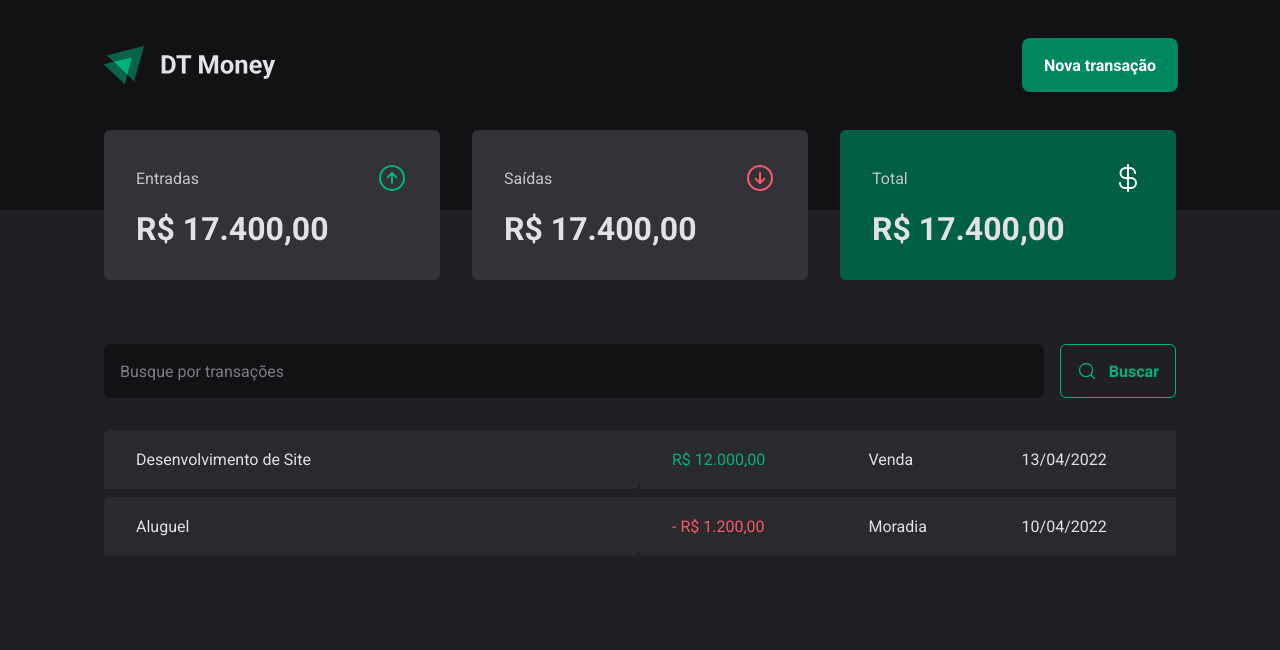
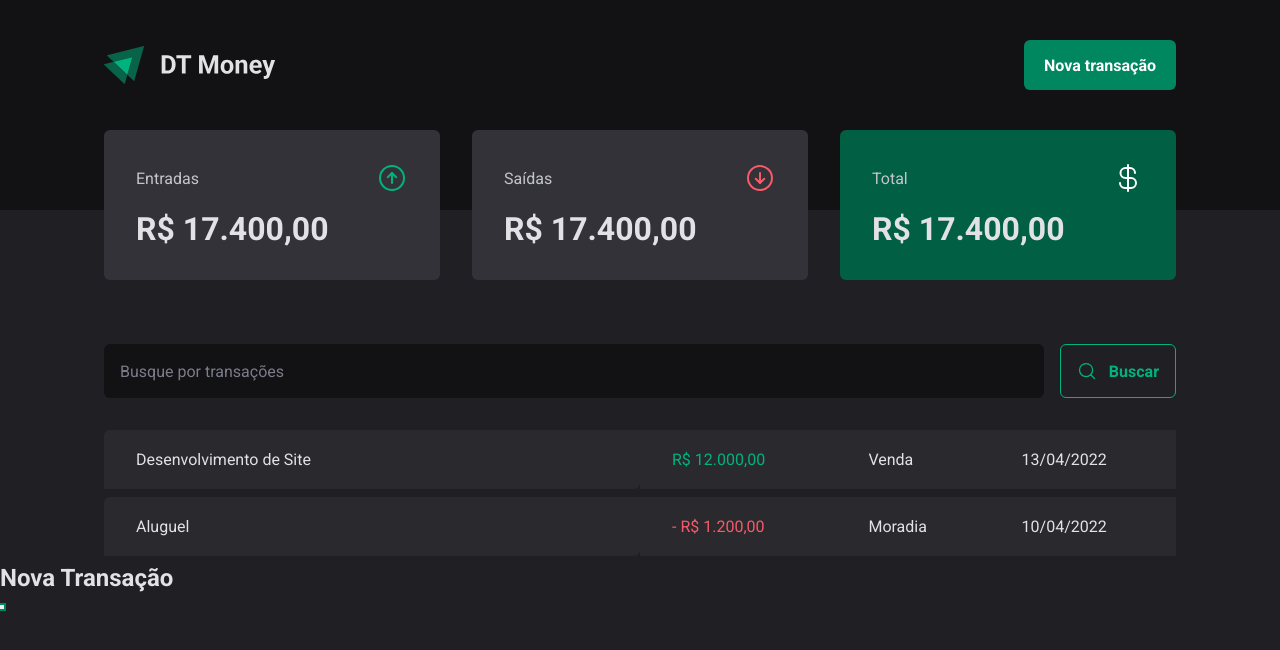
Before and after one commit to DanilloRezende/03-dt-money, a React (Vite) app: page / in a window 1280 px wide. Both pictures are taken after a click on the button "Nova transação". Shown: the top 650 px of the page. Built offline with nearby package versions, Linux system fonts and the light colour scheme.

Commit message:
Estrutura visual - Criando um modal acessível

```diff
--- a/package.json
+++ b/package.json
@@ -9,6 +9,7 @@
     "preview": "vite preview"
   },
   "dependencies": {
+    "@radix-ui/react-dialog": "^1.0.0",
     "phosphor-react": "^1.4.1",
     "react": "^18.2.0",
     "react-dom": "^18.2.0",
--- a/src/components/Header/index.tsx
+++ b/src/components/Header/index.tsx
@@ -1,14 +1,27 @@
 import { HeaderContainer, HeaderContent, NewTransactionButton } from "./styles";
 import logoImg from '../../assets/logo.svg'
+import * as  Dialog from "@radix-ui/react-dialog";
+
 export function Header() {
     return (
-        <div>
             <HeaderContainer>
                 <HeaderContent>
                     <img src={logoImg} alt='' />
-                    <NewTransactionButton>Nova transação</NewTransactionButton>
+
+                    <Dialog.Root>
+                        <Dialog.Trigger asChild>
+                            <NewTransactionButton>Nova transação</NewTransactionButton>
+                        </Dialog.Trigger>
+
+                        <Dialog.Portal>
+                                <Dialog.Content>
+                                    <Dialog.Title>Nova Transação</Dialog.Title>
+
+                                    <Dialog.Close />
+                                </Dialog.Content>
+                        </Dialog.Portal>
+                    </Dialog.Root>
                 </HeaderContent>
             </HeaderContainer>
-        </div>
     )
 }
```
Also changed, not shown: 1 other file (tests, documents, lock files or other folders).
